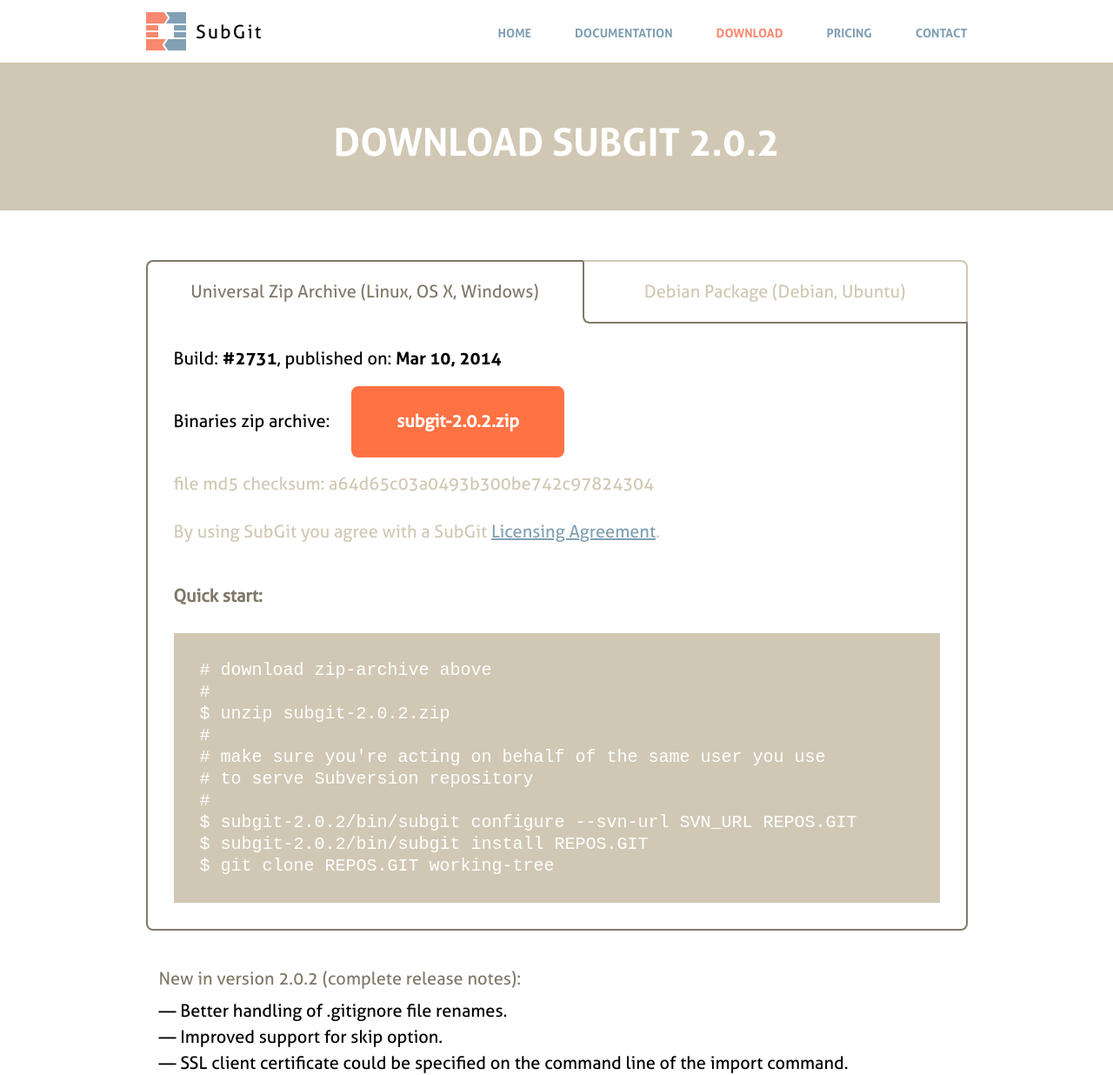
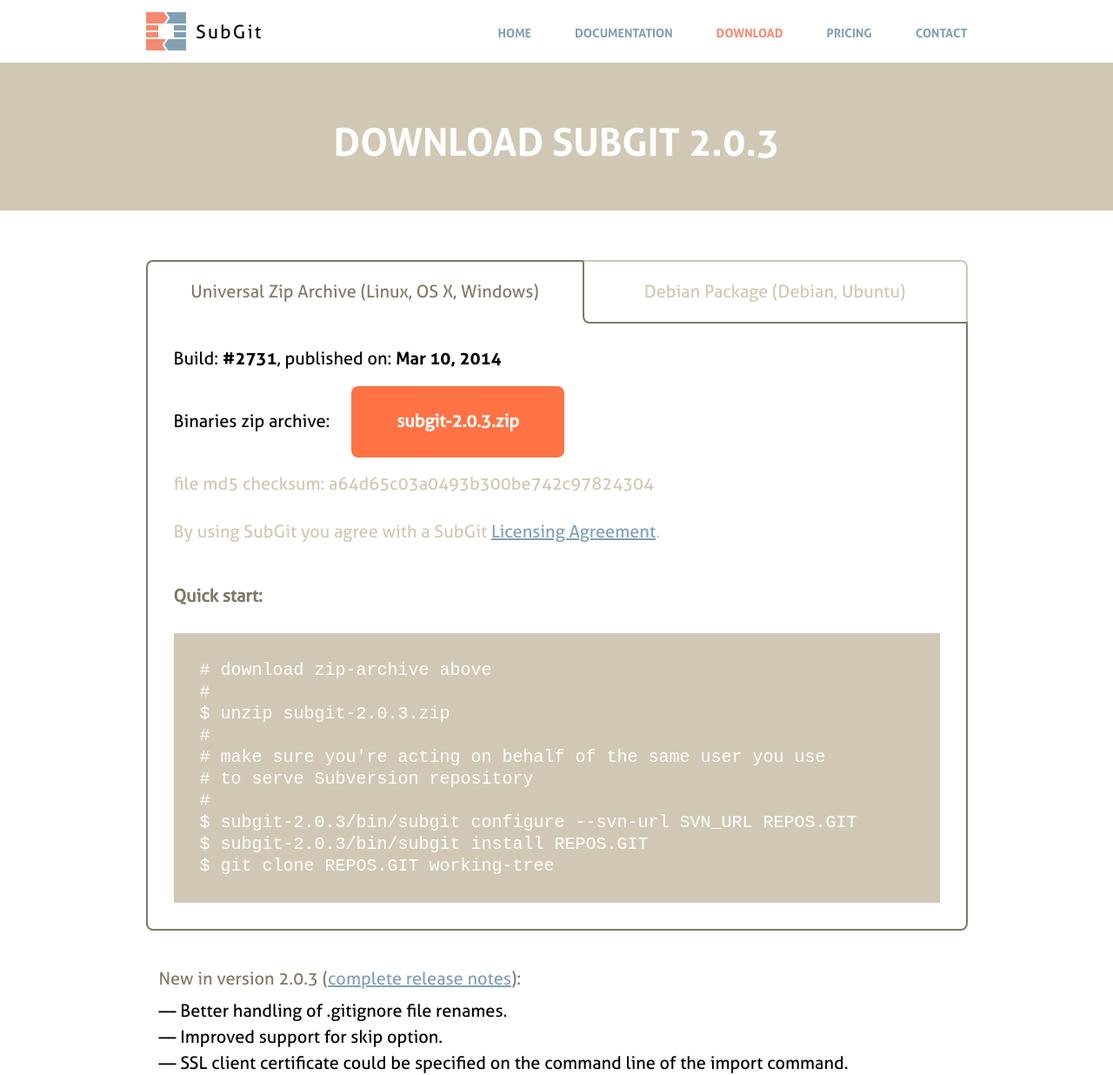
Before and after one commit to waaa/tmate.github.io, a Jekyll site: the page built from download.html, in a window 1280 px wide. Shown: the top 1236 px of the page at 87% size. Built offline with Jekyll 4.4.1, drawn with Linux system fonts in a browser that asks for light colours; Markdown is read by kramdown in place of the engine named in the settings; comment, search, counter and statistics services are not loaded.

Commit message:
WIP: documentation and download pages updated, release notes and git-svn pages added.

```diff
--- a/download.html
+++ b/download.html
@@ -4,7 +4,7 @@
 ---
 <div id="content">
   <div class="green_wrap">
-    <h1>Download SubGit 2.0.2</h1>
+    <h1>Download SubGit 2.0.3</h1>
 
 
   </div>
@@ -17,47 +17,47 @@
       <div class="box visible">
         <div class="tab_box_inner">
           <p>Build: <strong>&#35;2731</strong>, published on: <strong>Mar 10, 2014</strong></p>
-          <p>Binaries zip archive: <a href="downloadingzip.html" class="button_orange" style="margin:-10px 0 -10px 20px !important;">subgit-2.0.2.zip</a></p>
+          <p>Binaries zip archive: <a href="downloadingzip.html" class="button_orange" style="margin:-10px 0 -10px 20px !important;">subgit-2.0.3.zip</a></p>
           <p class="checksum">file md5 checksum: a64d65c03a0493b300be742c97824304</p>
-          <p class="checksum" style="padding-bottom: 47px !important;">By using SubGit you agree with a SubGit <a href="#">Licensing Agreement</a>.</p>
+          <p class="checksum" style="padding-bottom: 47px !important;">By using SubGit you agree with a SubGit <a href="license.html">Licensing Agreement</a>.</p>
           <h6>Quick start:</h6>
           <pre>
 <code># download zip-archive above
 #
-$ unzip subgit-2.0.2.zip
+$ unzip subgit-2.0.3.zip
 #
 # make sure you're acting on behalf of the same user you use
 # to serve Subversion repository
 #
-$ subgit-2.0.2/bin/subgit configure --svn-url SVN_URL REPOS.GIT
-$ subgit-2.0.2/bin/subgit install REPOS.GIT
+$ subgit-2.0.3/bin/subgit configure --svn-url SVN_URL REPOS.GIT
+$ subgit-2.0.3/bin/subgit install REPOS.GIT
 $ git clone REPOS.GIT working-tree</code></pre>
         </div>
       </div>
       <div class="box">
         <div class="tab_box_inner">
           <p>Build: <strong>&#35;2731</strong>, published on: <strong>Mar 10, 2014</strong></p>
-          <p>Debian package: <a href="downloadingdeb.html" class="button_orange" style="margin:-10px 0 -10px 20px !important;">subgit-2.0.2_all.deb</a></p>
+          <p>Debian package: <a href="downloadingdeb.html" class="button_orange" style="margin:-10px 0 -10px 20px !important;">subgit-2.0.3_all.deb</a></p>
           <p class="checksum">file md5 checksum: 465d2cee98a9eba2378b3bdbfa400d6e</p>
-          <p class="checksum" style="padding-bottom: 47px !important;">By using SubGit you agree with a SubGit <a href="#">Licensing Agreement</a>.</p>
+          <p class="checksum" style="padding-bottom: 47px !important;">By using SubGit you agree with a SubGit <a href="license.html">Licensing Agreement</a>.</p>
           <h6>Quick start:</h6>
           <pre>
 <code># download Debian package above and fetch missing dependencies
 #
-$ sudo dpkg -i subgit_2.0.2_all.deb
+$ sudo dpkg -i subgit_2.0.3_all.deb
 $ sudo apt-get install -f
 #
 # make sure you're acting on behalf of the same user you use
 # to serve Subversion repository
 #
-$ subgit-2.0.2/bin/subgit configure --svn-url SVN_URL REPOS.GIT
-$ subgit-2.0.2/bin/subgit install REPOS.GIT
+$ subgit-2.0.3/bin/subgit configure --svn-url SVN_URL REPOS.GIT
+$ subgit-2.0.3/bin/subgit install REPOS.GIT
 $ git clone REPOS.GIT working-tree</code></pre>
         </div>
       </div>
     </div>
     <div id="new_wrap">
-      <p>New in version 2.0.2 (complete release notes):</p>
+      <p>New in version 2.0.3 (<a href="documentation/release-notes.html">complete release notes</a>):</p>
       <ul>
         <li>— Better handling of .gitignore file renames.</li>
         <li>— Improved support for skip option.</li>
```
Also changed, not shown: documentation.html (+7 -3 lines), documentation/gitsvn.html (added, +69 -0 lines), documentation/release-notes.html (added, +64 -0 lines), downloadingdeb.html (+9 -11 lines), downloadingzip.html (+10 -12 lines), index.html (+8 -8 lines).
